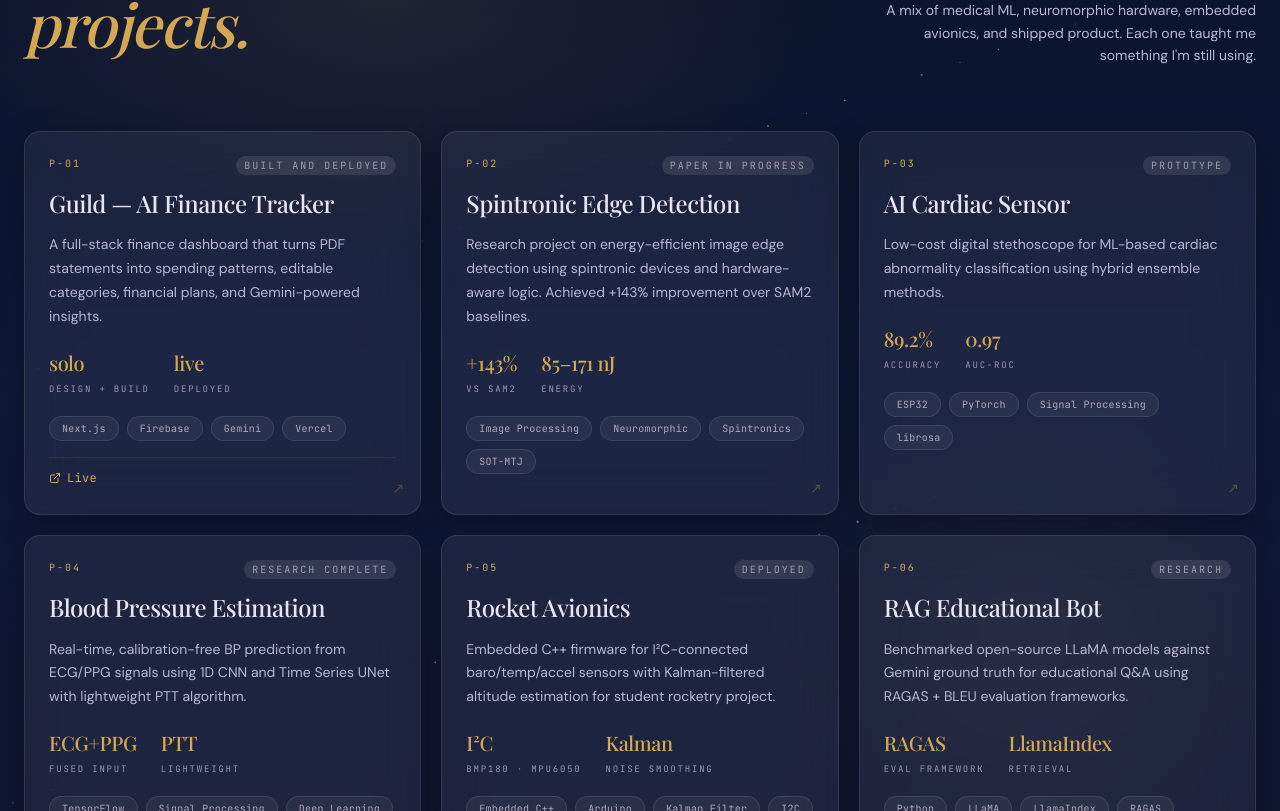
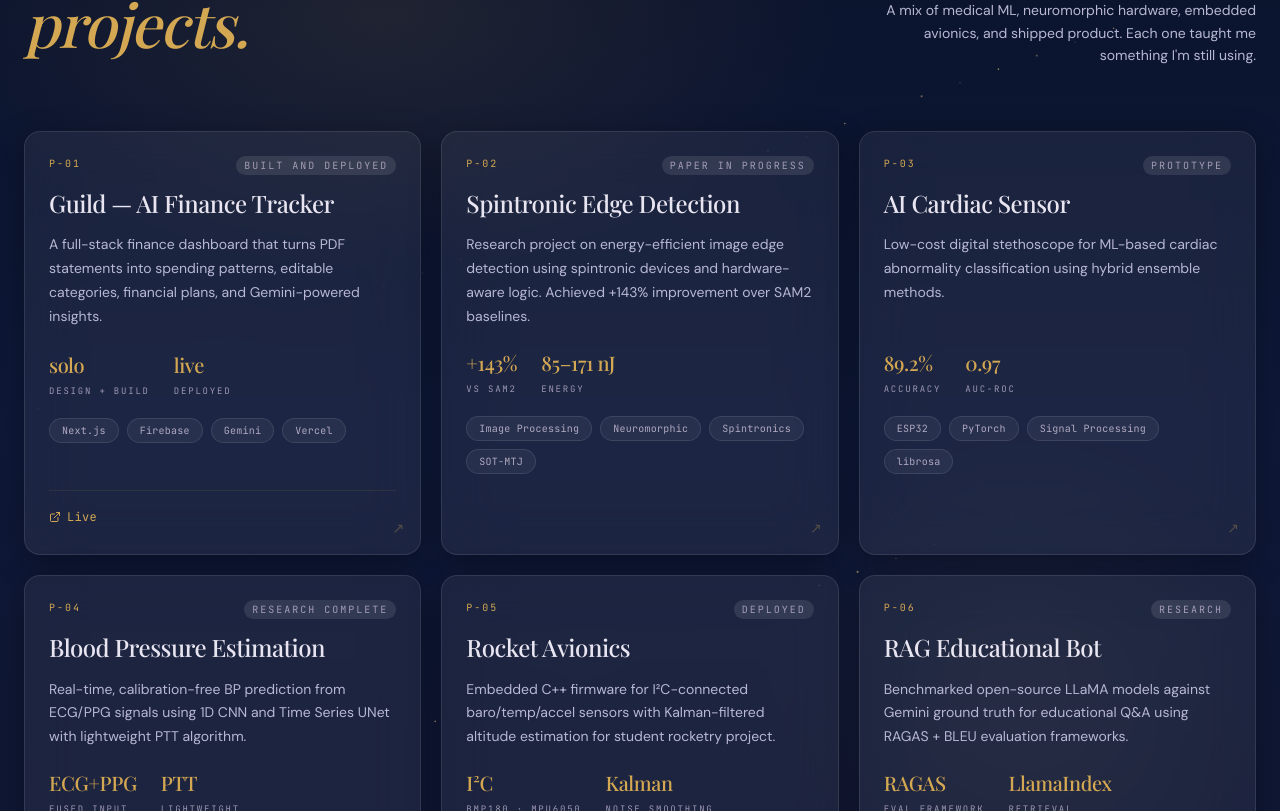
Before and after one commit to nightjaz/portfolio, a Next.js app: page / in a window 1280 px wide. Shown: the part 1149-1960 px from the top of the page. Built offline with nearby package versions, Linux system fonts and the light colour scheme.

Commit message:
Fix project card metric alignment and update heading
- Add flexbox layout to align metrics consistently across cards
- Add min-height to tags and links sections for uniform spacing
- Change heading from "Top projects" to "My top projects"

Co-Authored-By: Claude Opus 4.5 <noreply@anthropic.com>

```diff
--- a/components/sections/ProjectsSection.tsx
+++ b/components/sections/ProjectsSection.tsx
@@ -168,7 +168,7 @@ export default function ProjectsSection() {
 
           <div className="flex flex-col lg:flex-row lg:justify-between lg:items-end gap-8">
             <h2 className="heading-editorial text-4xl md:text-5xl lg:text-6xl text-text-primary leading-tight pb-2">
-              Top<br />
+              My top<br />
               <em className="italic text-gold-shimmer">projects.</em>
             </h2>
             <p className="text-text-secondary text-sm max-w-sm leading-relaxed lg:text-right">
--- a/components/ui/ProjectCard.tsx
+++ b/components/ui/ProjectCard.tsx
@@ -40,7 +40,7 @@ export default function ProjectCard({ project, index, onClick }: ProjectCardProp
       onMouseEnter={() => setIsHovered(true)}
       onMouseLeave={() => setIsHovered(false)}
       onClick={onClick}
-      className="relative rounded-2xl overflow-hidden cursor-pointer transition-all duration-400 backdrop-blur-xl"
+      className="relative h-full rounded-2xl overflow-hidden cursor-pointer transition-all duration-400 backdrop-blur-xl"
       style={{
         background: isHovered
           ? "rgba(255,255,255,0.12)"
@@ -63,7 +63,7 @@ export default function ProjectCard({ project, index, onClick }: ProjectCardProp
       />
 
       {/* Content */}
-      <div className="p-6">
+      <div className="p-6 flex flex-col h-full">
         {/* Meta row */}
         <div className="flex justify-between font-mono text-[10px] tracking-[0.2em] uppercase mb-3">
           <span className="text-gold-shimmer">{project.chapter}</span>
@@ -75,8 +75,8 @@ export default function ProjectCard({ project, index, onClick }: ProjectCardProp
           {project.title}
         </h3>
 
-        {/* Description */}
-        <p className="body-clean text-text-secondary text-sm leading-relaxed mb-5">
+        {/* Description - flex-grow fills space, pushing metrics to consistent bottom position */}
+        <p className="body-clean text-text-secondary text-sm leading-relaxed mb-5 flex-grow">
           {project.description}
         </p>
 
@@ -96,22 +96,21 @@ export default function ProjectCard({ project, index, onClick }: ProjectCardProp
           </div>
         )}
 
-        {/* Stack tags */}
-        <div className="flex flex-wrap gap-2 mb-4">
+        {/* Stack tags - min-height ensures consistent spacing */}
+        <div className="flex flex-wrap gap-2 mb-4 min-h-[3.5rem] content-start">
           {project.tags.map((tag) => (
             <span
               key={tag}
-              className="font-mono text-[10px] px-3 py-1 border border-white/10 text-lavender-mist/80 tracking-wide rounded-full bg-white/5"
+              className="font-mono text-[10px] px-3 py-1 border border-white/10 text-lavender-mist/80 tracking-wide rounded-full bg-white/5 h-fit"
             >
               {tag}
             </span>
           ))}
         </div>
 
-        {/* Links */}
-        {project.links && (
-          <div className="flex gap-4 pt-3 border-t border-gold-shimmer/10">
-            {project.links.demo && (
+        {/* Links - min-height ensures cards with/without links align */}
+        <div className={`flex gap-4 pt-3 min-h-[2.5rem] ${project.links ? 'border-t border-gold-shimmer/10' : ''}`}>
+          {project.links?.demo && (
             <a
               href={project.links.demo}
               target="_blank"
@@ -123,7 +122,7 @@ export default function ProjectCard({ project, index, onClick }: ProjectCardProp
               Live
             </a>
           )}
-            {project.links.github && (
+          {project.links?.github && (
             <a
               href={project.links.github}
               target="_blank"
@@ -136,7 +135,6 @@ export default function ProjectCard({ project, index, onClick }: ProjectCardProp
             </a>
           )}
         </div>
-        )}
       </div>
 
       {/* Hover arrow */}
```
Lines whose indentation alone changed are shown as unchanged.
